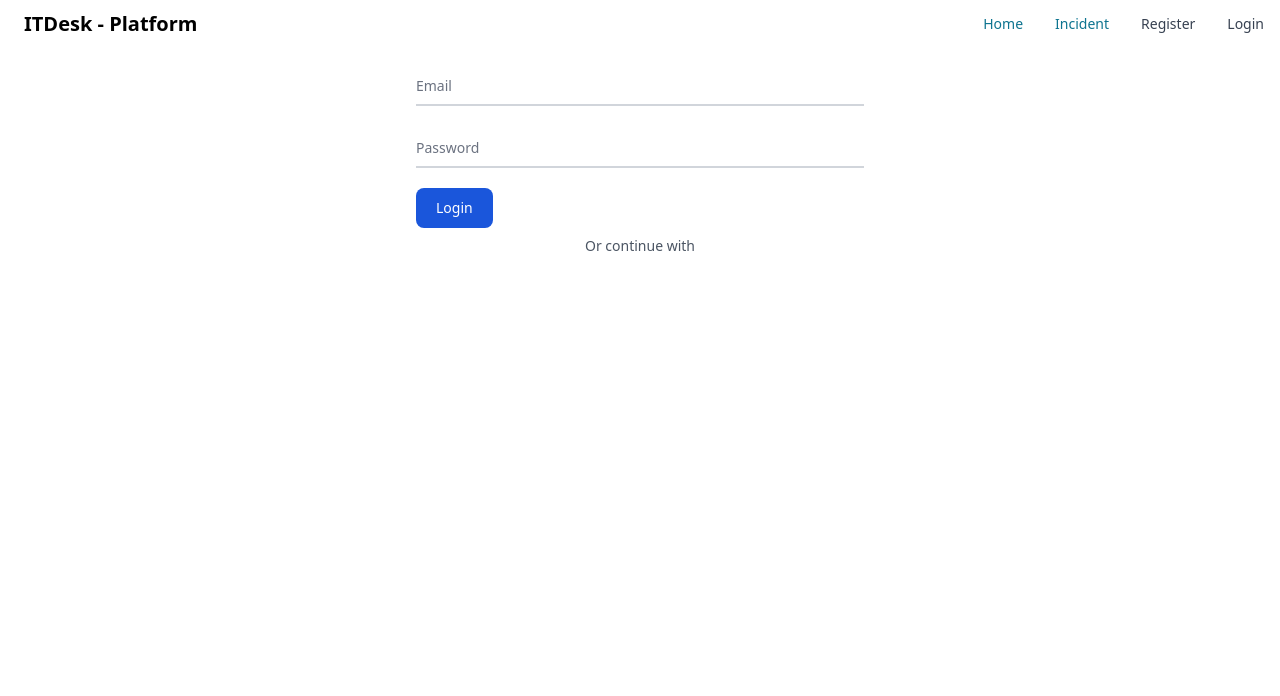
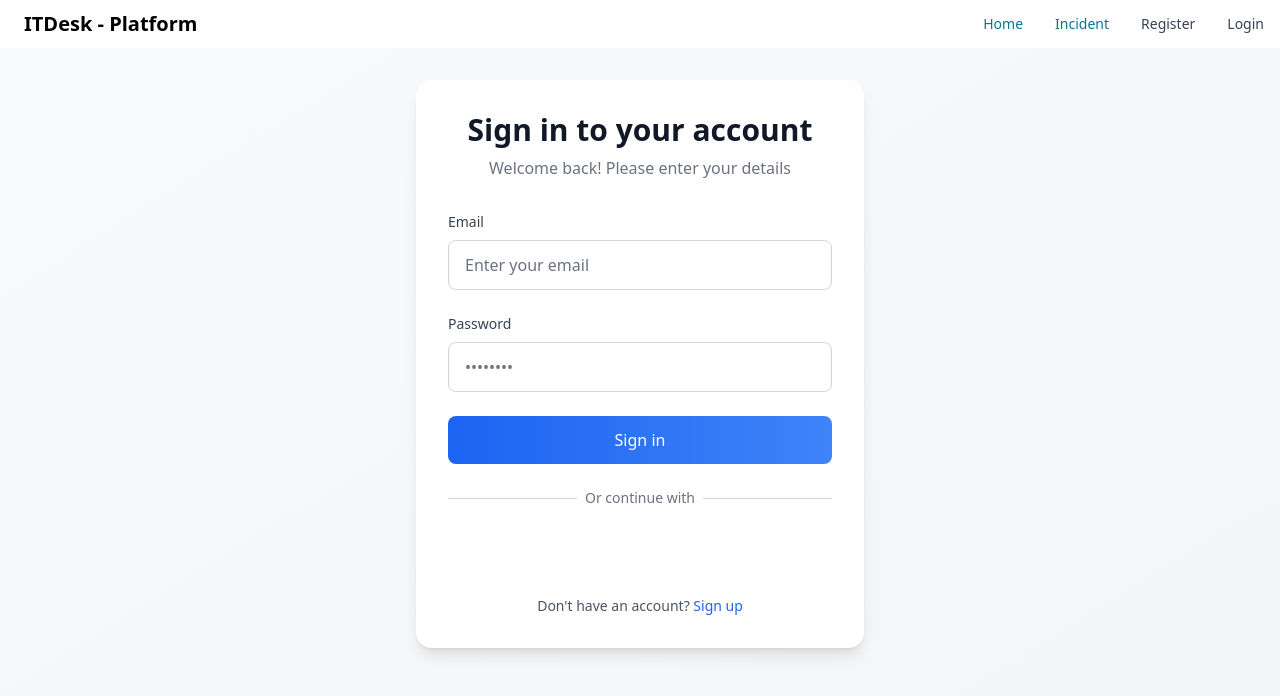
Before and after one commit to rootaccess13/itdesk-frontend, a React (Create React App) app: page /login in a window 1280 px wide. Shown: the top 696 px of the page. Built offline with nearby package versions, Linux system fonts and the light colour scheme.

Commit message:
Update Login.js

```diff
--- a/src/components/auth/Login.js
+++ b/src/components/auth/Login.js
@@ -71,89 +71,106 @@ const Login = () => {
     }
   };
     return (
-    <>
-      <GoogleOAuthProvider clientId="36468434283-pj5p6ev61uasg63djvd4bv85ho4inm1r.apps.googleusercontent.com">
-        <form className="max-w-md mx-auto mt-4" onSubmit={onSubmit}>
-          <div className="relative z-0 w-full mb-5 group">
+    <div className="min-h-screen bg-gradient-to-br from-gray-50 to-gray-100 py-8 px-4">
+      <div className="max-w-md mx-auto bg-white rounded-2xl shadow-lg p-8">
+        <div className="text-center mb-8">
+          <h2 className="text-3xl font-bold text-gray-900 mb-2">Sign in to your account</h2>
+          <p className="text-gray-500">Welcome back! Please enter your details</p>
+        </div>
+
+        <form className="space-y-6" onSubmit={onSubmit}>
+          <div>
+            <label htmlFor="email" className="block text-sm font-medium text-gray-700 mb-2">
+              Email
+            </label>
             <input
               type="email"
               name="email"
-              id="floating_email"
-              className="block py-2.5 px-0 w-full text-sm text-gray-900 bg-transparent border-0 border-b-2 border-gray-300 appearance-none dark:text-white dark:border-gray-600 dark:focus:border-blue-500 focus:outline-none focus:ring-0 focus:border-blue-600 peer"
-              placeholder=" "
+              id="email"
+              className="w-full px-4 py-3 rounded-lg border border-gray-300 focus:ring-2 focus:ring-blue-500 focus:border-blue-500 outline-none transition-all"
+              placeholder="Enter your email"
               value={email}
               onChange={onChange}
               required
             />
-            <label
-              htmlFor="floating_email"
-              className="peer-focus:font-medium absolute text-sm text-gray-500 dark:text-gray-400 duration-300 transform -translate-y-6 scale-75 top-3 -z-10 origin-[0] peer-focus:start-0 rtl:peer-focus:translate-x-1/4 peer-focus:left-auto peer-focus:text-blue-600 peer-focus:dark:text-blue-500 peer-placeholder-shown:scale-100 peer-placeholder-shown:translate-y-0 peer-focus:scale-75 peer-focus:-translate-y-6"
-            >
-              Email
+          </div>
+
+          <div>
+            <label htmlFor="password" className="block text-sm font-medium text-gray-700 mb-2">
+              Password
             </label>
-          </div>
-          <div className="relative z-0 w-full mb-5 group">
             <input
               type="password"
               name="password"
-              id="floating_password"
-              className="block py-2.5 px-0 w-full text-sm text-gray-900 bg-transparent border-0 border-b-2 border-gray-300 appearance-none dark:text-white dark:border-gray-600 dark:focus:border-blue-500 focus:outline-none focus:ring-0 focus:border-blue-600 peer"
-              placeholder=" "
+              id="password"
+              className="w-full px-4 py-3 rounded-lg border border-gray-300 focus:ring-2 focus:ring-blue-500 focus:border-blue-500 outline-none transition-all"
+              placeholder="••••••••"
               value={password}
               onChange={onChange}
               required
             />
-            <label
-              htmlFor="floating_password"
-              className="peer-focus:font-medium absolute text-sm text-gray-500 dark:text-gray-400 duration-300 transform -translate-y-6 scale-75 top-3 -z-10 origin-[0] peer-focus:start-0 rtl:peer-focus:translate-x-1/4 peer-focus:left-auto peer-focus:text-blue-600 peer-focus:dark:text-blue-500 peer-placeholder-shown:scale-100 peer-placeholder-shown:translate-y-0 peer-focus:scale-75 peer-focus:-translate-y-6"
-            >
-              Password
-            </label>
           </div>
+
           <button
             type="submit"
-            className="text-white bg-blue-700 hover:bg-blue-800 focus:ring-4 focus:outline-none focus:ring-blue-300 font-medium rounded-lg text-sm w-full sm:w-auto px-5 py-2.5 text-center dark:bg-blue-600 dark:hover:bg-blue-700 dark:focus:ring-blue-800"
+            className="w-full bg-gradient-to-r from-blue-600 to-blue-500 hover:from-blue-700 hover:to-blue-600 text-white py-3 px-4 rounded-lg font-medium transition-all transform hover:scale-[1.01]"
           >
-            Login
+            Sign in
           </button>
-          <div className="flex flex-col items-center justify-center mt-2">
-            <p className="text-sm text-gray-600 dark:text-gray-400 mb-2">Or continue with</p>
+
+          <div className="relative mt-8">
+            <div className="absolute inset-0 flex items-center">
+              <div className="w-full border-t border-gray-300"></div>
+            </div>
+            <div className="relative flex justify-center text-sm">
+              <span className="px-2 bg-white text-gray-500">Or continue with</span>
+            </div>
+          </div>
+
+          <div className="mt-8">
+            <GoogleOAuthProvider clientId="36468434283-pj5p6ev61uasg63djvd4bv85ho4inm1r.apps.googleusercontent.com">
               <GoogleLogin
                 onSuccess={responseGoogle}
-              onError={() => {
-                console.log('Login Failed');
-              }}
+                onError={() => console.log('Login Failed')}
                 useOneTap
+                shape="pill"
+                theme="filled_blue"
+                size="large"
+                width="100%"
+                logo_alignment="center"
               />
+            </GoogleOAuthProvider>
           </div>
         </form>
-      </GoogleOAuthProvider>
+
+        <div className="mt-6 text-center text-sm text-gray-600">
+          Don't have an account?{' '}
+          <a href="/register" className="text-blue-600 hover:text-blue-800 font-medium">
+            Sign up
+          </a>
+        </div>
+      </div>
 
       {toast.show && (
         <div className="fixed top-4 left-1/2 transform -translate-x-1/2 z-50">
-          <Toast>
-            <div className="inline-flex h-8 w-8 shrink-0 items-center justify-center rounded-lg bg-green-100 text-green-500 dark:bg-green-800 dark:text-green-200">
-              <svg
-                aria-hidden="true"
-                className="h-5 w-5"
-                fill="currentColor"
-                viewBox="0 0 20 20"
-                xmlns="http://www.w3.org/2000/svg"
-              >
-                <path
-                  fillRule="evenodd"
-                  d="M16.707 4.707a1 1 0 00-1.414-1.414L7 11.586 4.707 9.293a1 1 0 00-1.414 1.414l3 3a 1 1 0 001.414 0l9-9z"
-                  clipRule="evenodd"
-                />
+          <Toast className="border border-gray-200 shadow-xl">
+            <div className={`inline-flex h-6 w-6 shrink-0 items-center justify-center rounded-lg ${toast.message.includes('success') ? 'bg-green-100 text-green-500' : 'bg-red-100 text-red-500'}`}>
+              {toast.message.includes('success') ? (
+                <svg className="w-4 h-4" fill="currentColor" viewBox="0 0 20 20">
+                  <path fillRule="evenodd" d="M16.707 5.293a1 1 0 010 1.414l-8 8a1 1 0 01-1.414 0l-4-4a1 1 0 011.414-1.414L8 12.586l7.293-7.293a1 1 0 011.414 0z" clipRule="evenodd" />
                 </svg>
-              <span className="sr-only">Check icon</span>
+              ) : (
+                <svg className="w-4 h-4" fill="currentColor" viewBox="0 0 20 20">
+                  <path fillRule="evenodd" d="M4.293 4.293a1 1 0 011.414 0L10 8.586l4.293-4.293a1 1 0 111.414 1.414L11.414 10l4.293 4.293a1 1 0 01-1.414 1.414L10 11.414l-4.293 4.293a1 1 0 01-1.414-1.414L8.586 10 4.293 5.707a1 1 0 010-1.414z" clipRule="evenodd" />
+                </svg>
+              )}
             </div>
             <div className="ml-3 text-sm font-normal">{toast.message}</div>
             <Toast.Toggle onClick={() => setToast({ ...toast, show: false })} />
           </Toast>
         </div>
       )}
-    </>
+    </div>
   );
 };
 
```
Lines whose indentation alone changed are shown as unchanged.
